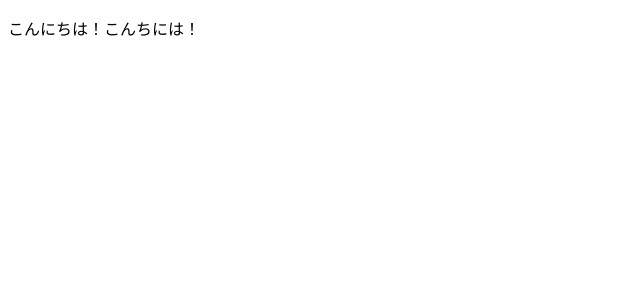
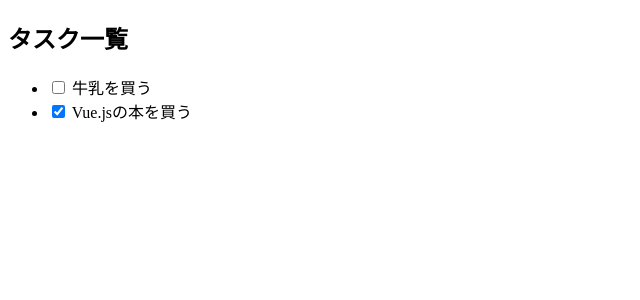
Before and after one commit to oki2a24/vuejs_nyumon_75_todoapp, a Vue app: page / in a window 1280 px wide. Shown: the top 300 px of the page, without its empty margins (0-640 px from the left). Built offline with nearby package versions, Linux system fonts and the light colour scheme.

Commit message:
feat: 7.5.2 タスクの一覧を表示する

```diff
--- a/src/App.vue
+++ b/src/App.vue
@@ -1,17 +1,22 @@
 <template>
   <div id="app">
-    <!-- ここに実装を書いていく -->
-    <p>{{ msg }}</p>
+    <h2>タスク一覧</h2>
+    <ul>
+      <li v-for="task in tasks" v-bind:key="task.id">
+        <input type="checkbox" v-bind:checked="task.done">
+        {{ task.name }}
+      </li>
+    </ul>
   </div>
 </template>
 
 <script>
 export default {
   // ここに実装を書いていく
-  data () {
-    return {
-      msg: 'こんにちは！こんちには！'
-    }
+  computed: {
+    tasks () {
+      return this.$store.state.tasks // ストアを読む
+    },
   },
 }
 </script>
--- a/src/store.js
+++ b/src/store.js
@@ -4,6 +4,21 @@ import Vuex from 'vuex'
 Vue.use(Vuex)
 // ストアの定義
 const store = new Vuex.Store({
+  state: {
+    // タスクの初期ステート
+    tasks: [
+      {
+        id: 1,
+        name: '牛乳を買う',
+        done: false
+      },
+      {
+        id: 2,
+        name: 'Vue.jsの本を買う',
+        done: true
+      }
+    ]
+  }
 })
 
 // ストアをエクスポート
```
